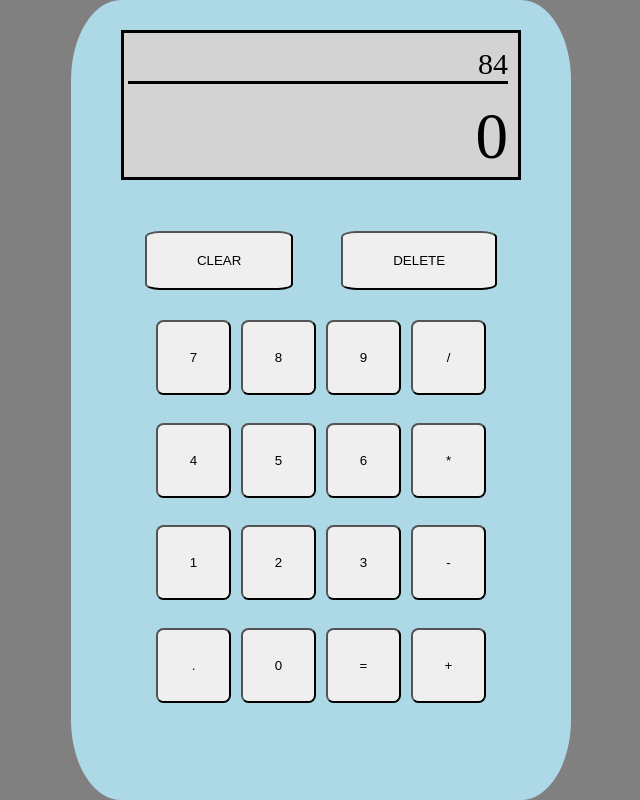
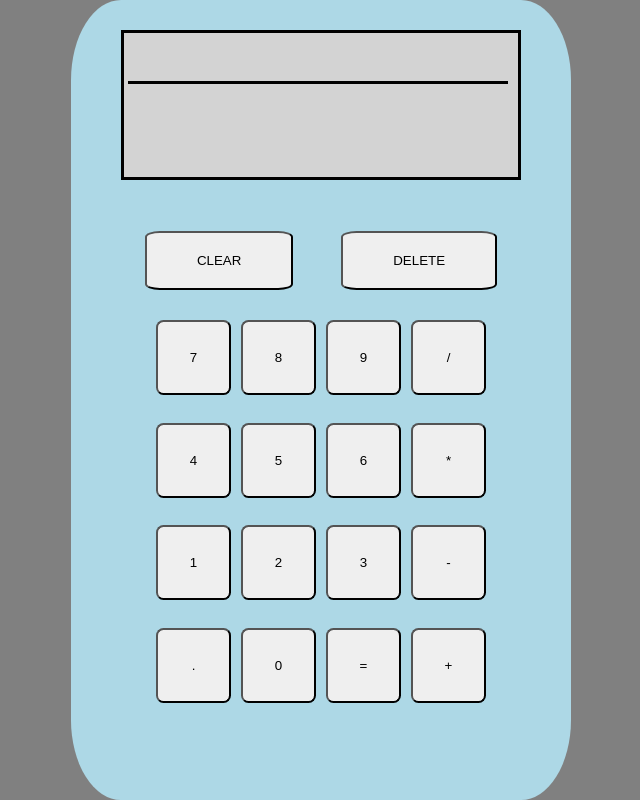
Before and after one commit to Carson-Bain/calculator, a plain HTML site: page index.html in a window 1280 px wide. Shown: the whole page, without its empty margins (319-959 px from the left). Drawn offline with Linux system fonts and the light colour scheme.

Commit message:
fixed values that appeared when screen loaded

```diff
--- a/index.html
+++ b/index.html
@@ -10,8 +10,8 @@
 <body>
     <div class="calculator">
         <div class="display">
-            <div class="previous-operand">84</div>
-            <div class="current-operand">0</div>
+            <div class="previous-operand"></div>
+            <div class="current-operand"></div>
         </div>
         <div class="buttons-grid">
             <div class="remove-buttons">
```
